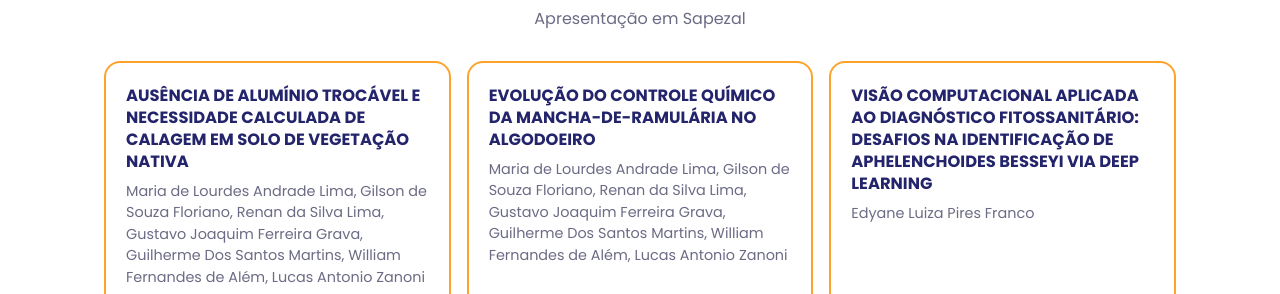
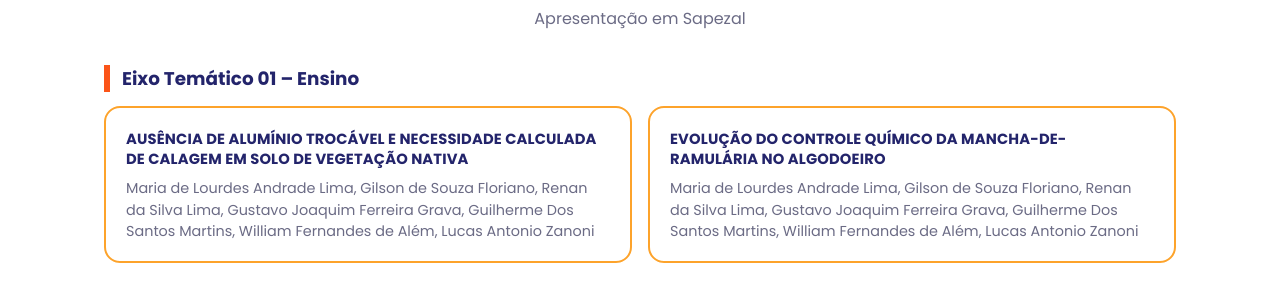
Before and after one commit to ricjmt/jenpex2026, a plain HTML site: page index.html in a window 1280 px wide. Both pictures are taken after a click on the link "Banners". Shown: the part 501-795 px from the top of the page. Drawn offline with Linux system fonts and the light colour scheme.

Commit message:
Add grouping function for banners by axis

```diff
--- a/index.html
+++ b/index.html
@@ -122,6 +122,8 @@ h3.secao{color:var(--navy);font-size:1.15rem;margin:34px 0 14px;padding-left:12p
 .card .meta{color:var(--laranja);font-weight:700;font-size:.85rem}
 .card h4{margin:4px 0 8px;color:var(--navy);font-size:1.02rem;line-height:1.35}
 .card p{margin:0;font-size:.9rem;color:var(--suave)}
+.card.trab h4{text-transform:uppercase;font-size:.92rem;letter-spacing:.01em}
+.card .ori{color:var(--teal);font-weight:600}
 .card a.botao{display:inline-block;margin-top:12px;background:var(--navy);color:#fff;text-decoration:none;font-weight:600;font-size:.86rem;padding:7px 16px;border-radius:999px}
 
 
@@ -291,8 +293,16 @@ footer{background:#fff;border-top:1px solid var(--linha)}
   const emBreve = txt => `<div class="breve-box"><strong>Em breve</strong><p>${txt}</p></div>`;
   const cards = (arr, f) => `<div class="cards">${arr.map(f).join("")}</div>`;
   const pessoa = x => `<p>${esc(x.autores)}${x.orientador?`<br>Orientação: ${esc(x.orientador)}`:""}</p>`;
+  const porEixo = arr => {
+    const g = {};
+    arr.forEach(x => (g[x.eixo || "Outros"] ||= []).push(x));
+    return Object.keys(g).sort((a,b)=>a.localeCompare(b,"pt-BR")).map(e =>
+      `<h3 class="secao">${esc(e)}</h3>` + cards(g[e].sort((a,b)=>a.titulo.localeCompare(b.titulo,"pt-BR",{sensitivity:"base"})),
+        x => `<div class="card trab"><h4>${esc(x.titulo)}</h4><p>${esc(x.autores)}${x.orientador?`<br><span class="ori">Orientação: ${esc(x.orientador)}</span>`:""}</p></div>`)
+    ).join("");
+  };
   document.getElementById("l-banners").innerHTML = D.banners.length
-    ? cards(D.banners, x => `<div class="card">${x.local?`<span class="meta">${esc(x.local)}</span>`:""}<h4>${esc(x.titulo)}</h4>${pessoa(x)}</div>`)
+    ? porEixo(D.banners)
     : emBreve("A relação dos banners aprovados será divulgada nesta página.");
   document.getElementById("l-pitch").innerHTML = D.pitch.length
     ? cards(D.pitch, x => `<div class="card"><h4>${esc(x.titulo)}</h4>${pessoa(x)}${x.link?`<a class="botao" href="${esc(x.link)}" target="_blank" rel="noopener">Assistir ao pitch</a>`:""}</div>`)
```
